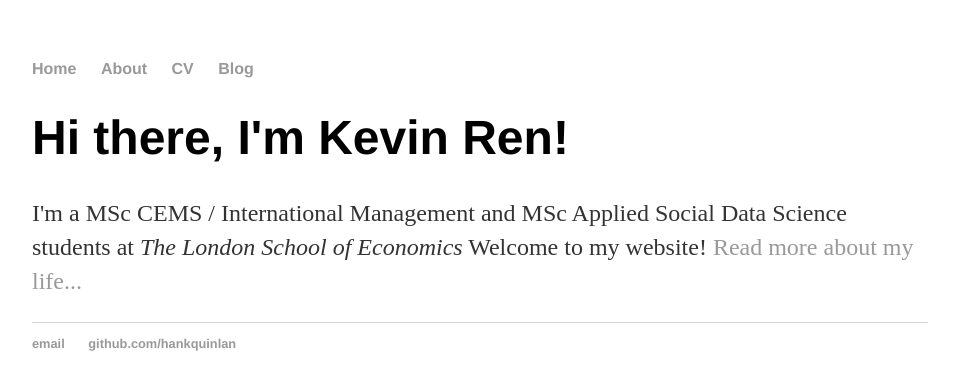
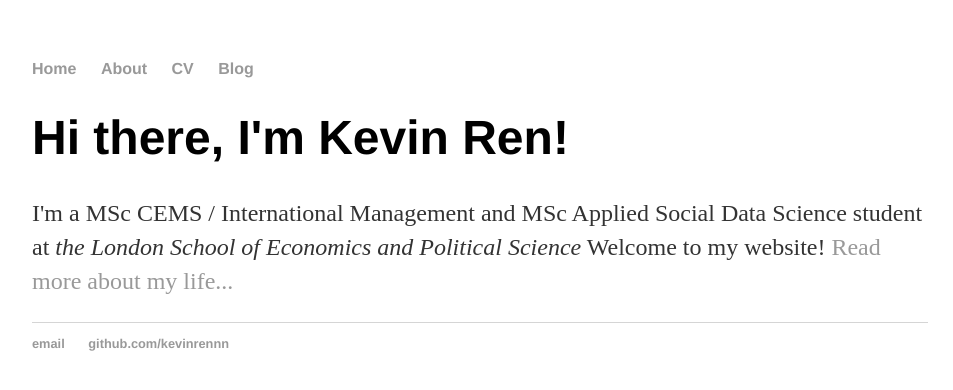
Before and after one commit to kevinrennn/kevinrennn.github.io, a Jekyll site: the page built from index.html, in a window 1280 px wide. Shown: the top 390 px of the page, without its empty margins (160-1113 px from the left). Built offline with Jekyll 4.4.1, drawn with Linux system fonts in a browser that asks for light colours.

Commit message:
Update index.html

```diff
--- a/index.html
+++ b/index.html
@@ -1,30 +1,8 @@
-<!DOCTYPE html>
-<html>
-	<head>
-		<title>Kevin Ren</title>
-		<!-- link to main stylesheet -->
-		<link rel="stylesheet" type="text/css" href="/css/main.css">
-	</head>
-	<body>
-		<nav>
-    		<ul>
-        		<li><a href="/">Home</a></li>
-	        	<li><a href="/about">About</a></li>
-        		<li><a href="/cv">CV</a></li>
-        		<li><a href="/blog">Blog</a></li>
-    		</ul>
-		</nav>
-		<div class="container">
-    		<div class="blurb">
-        		<h1>Hi there, I'm Kevin Ren!</h1>
-				<p>I'm a MSc CEMS / International Management and MSc Applied Social Data Science students at <em>The London School of Economics</em> Welcome to my website! <a href="/about">Read more about my life...</a></p>
-    		</div><!-- /.blurb -->
-		</div><!-- /.container -->
-		<footer>
-    		<ul>
-        		<li><a href="mailto:hankquinlanhub@gmail.com">email</a></li>
-        		<li><a href="https://github.com/hankquinlan">github.com/hankquinlan</a></li>
-			</ul>
-		</footer>
-	</body>
-</html>
+---
+layout: default
+title: Kevin Ren
+---
+<div class="blurb">
+	<h1>Hi there, I'm Kevin Ren!</h1>
+	<p>I'm a MSc CEMS / International Management and MSc Applied Social Data Science student at <em>the London School of Economics and Political Science</em> Welcome to my website! <a href="/about">Read more about my life...</a></p>
+</div><!-- /.blurb -->
```
